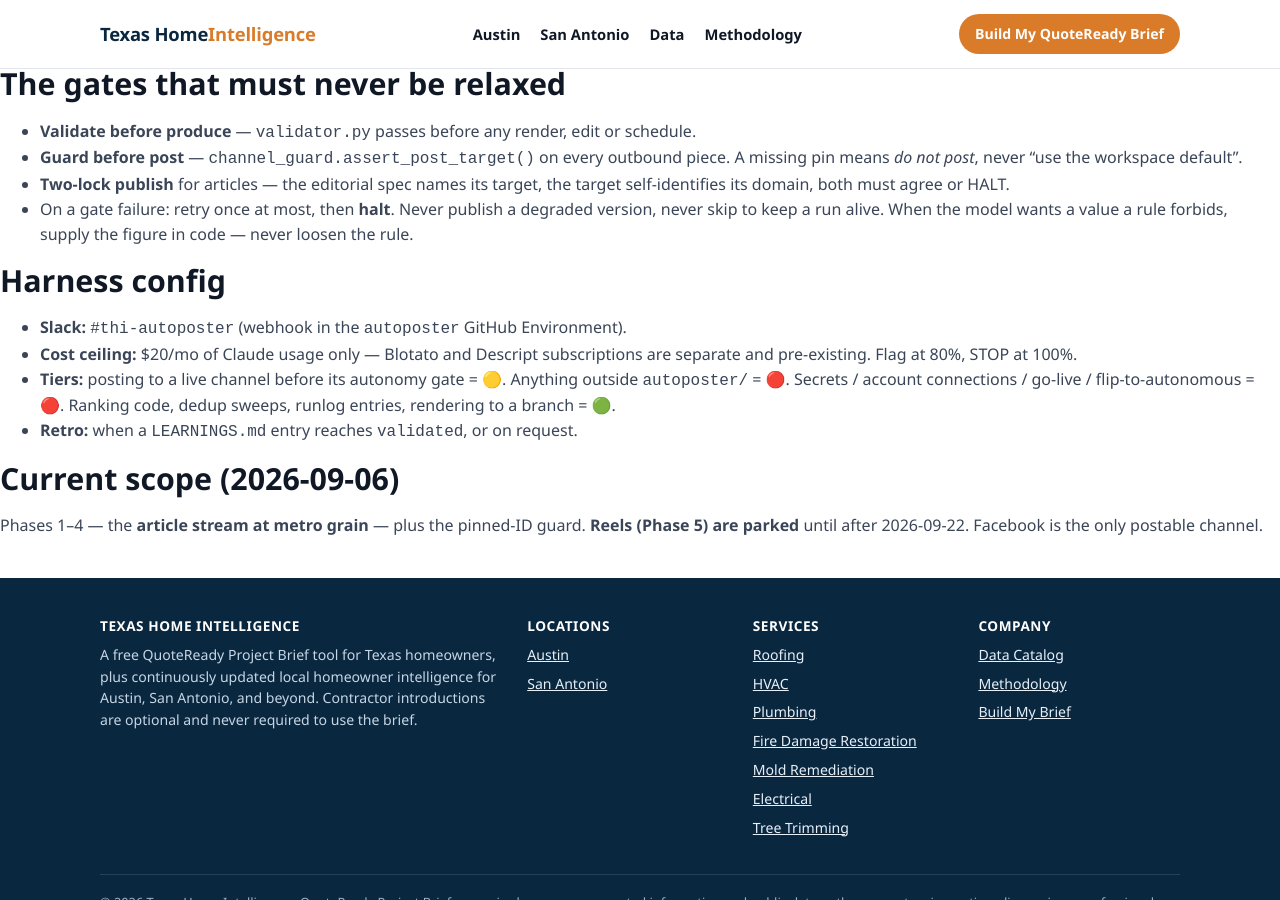
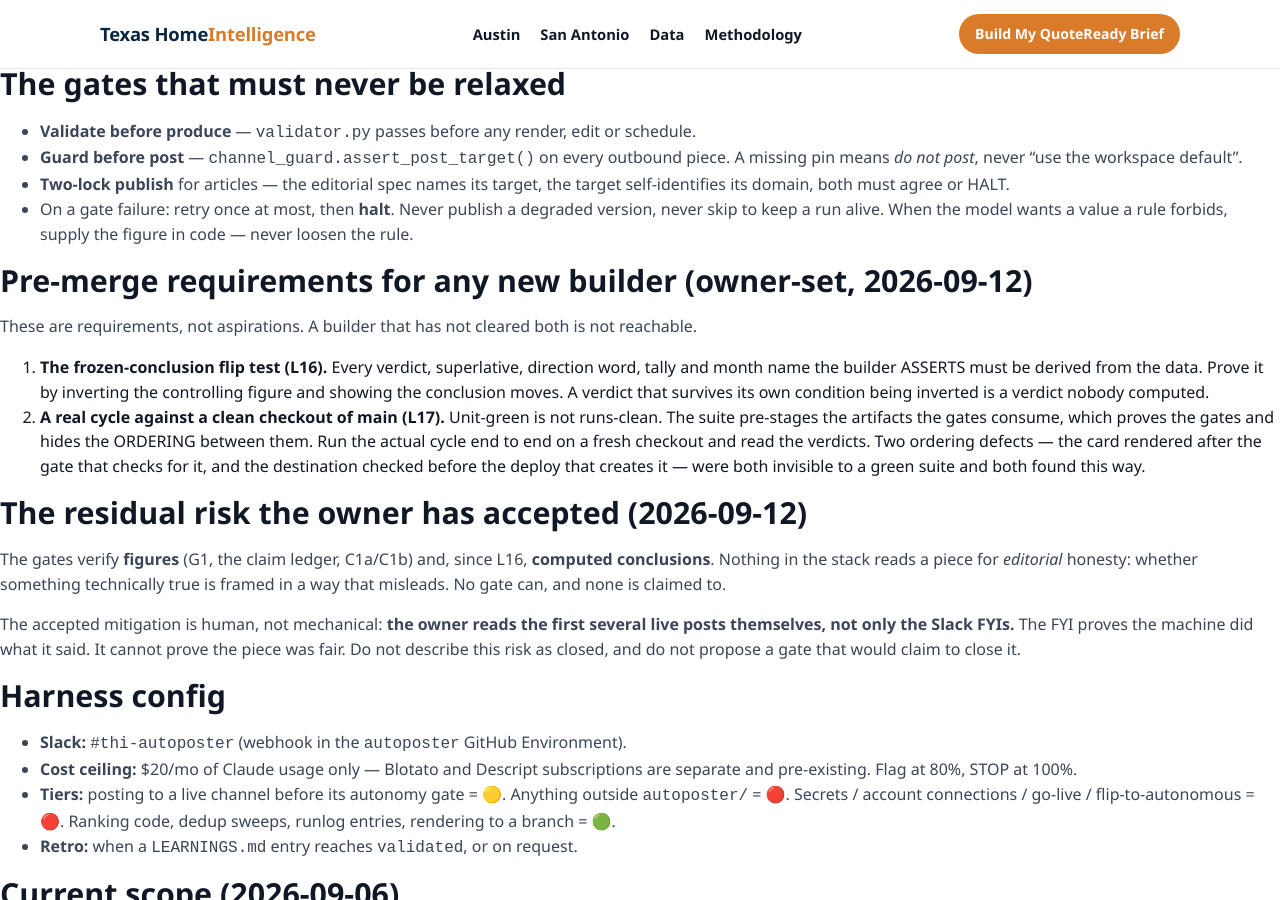
Before and after one commit to zmpersonal/texashomeintelligence, a Jekyll site: the page built from autoposter/CLAUDE.md, in a window 1280 px wide and 900 px high, scrolled down 1625 px. Built offline with Jekyll 4.4.1, drawn with Linux system fonts in a browser that asks for light colours; our own code applies the rules of GitHub Pages for plain Markdown files.

Commit message:
docs: make L16 and L17 pre-merge requirements, and record the accepted residual risk
Owner-set, 2026-09-12. Two standing rules for once the machine is live:

1. Any new builder gets the frozen-conclusion flip test (L16) and a real-cycle
   check against a clean checkout of main (L17) before it is reachable. Both
   are requirements now, not aspirations. Two ordering defects were invisible
   to a green suite and found only by running the cycle: the card rendered
   after the gate that checks for it, and the destination checked before the
   deploy that creates it.

2. The residual risk stands and is not closed: the gates verify figures and,
   since L16, computed conclusions - but nothing reads a piece for editorial
   honesty. The mitigation is the owner reading the first several live posts,
   not only the Slack FYIs.

Co-Authored-By: Claude Opus 5 <noreply@anthropic.com>
Claude-Session: https://claude.ai/code/session_01CVUCG3nSquf1qbCZcQudEj

```diff
--- a/autoposter/CLAUDE.md
+++ b/autoposter/CLAUDE.md
@@ -84,6 +84,32 @@ CSS change that could alter how sourced figures read. "It built" is never "it wo
   skip to keep a run alive. When the model wants a value a rule forbids, supply the figure in
   code — never loosen the rule.
 
+## Pre-merge requirements for any new builder (owner-set, 2026-09-12)
+
+These are requirements, not aspirations. A builder that has not cleared both is not reachable.
+
+1. **The frozen-conclusion flip test (L16).** Every verdict, superlative, direction word,
+   tally and month name the builder ASSERTS must be derived from the data. Prove it by
+   inverting the controlling figure and showing the conclusion moves. A verdict that survives
+   its own condition being inverted is a verdict nobody computed.
+2. **A real cycle against a clean checkout of main (L17).** Unit-green is not runs-clean. The
+   suite pre-stages the artifacts the gates consume, which proves the gates and hides the
+   ORDERING between them. Run the actual cycle end to end on a fresh checkout and read the
+   verdicts. Two ordering defects — the card rendered after the gate that checks for it, and
+   the destination checked before the deploy that creates it — were both invisible to a green
+   suite and both found this way.
+
+## The residual risk the owner has accepted (2026-09-12)
+
+The gates verify **figures** (G1, the claim ledger, C1a/C1b) and, since L16, **computed
+conclusions**. Nothing in the stack reads a piece for *editorial* honesty: whether something
+technically true is framed in a way that misleads. No gate can, and none is claimed to.
+
+The accepted mitigation is human, not mechanical: **the owner reads the first several live
+posts themselves, not only the Slack FYIs.** The FYI proves the machine did what it said. It
+cannot prove the piece was fair. Do not describe this risk as closed, and do not propose a gate
+that would claim to close it.
+
 ## Harness config
 - **Slack:** `#thi-autoposter` (webhook in the `autoposter` GitHub Environment).
 - **Cost ceiling:** $20/mo of Claude usage only — Blotato and Descript subscriptions are
```
